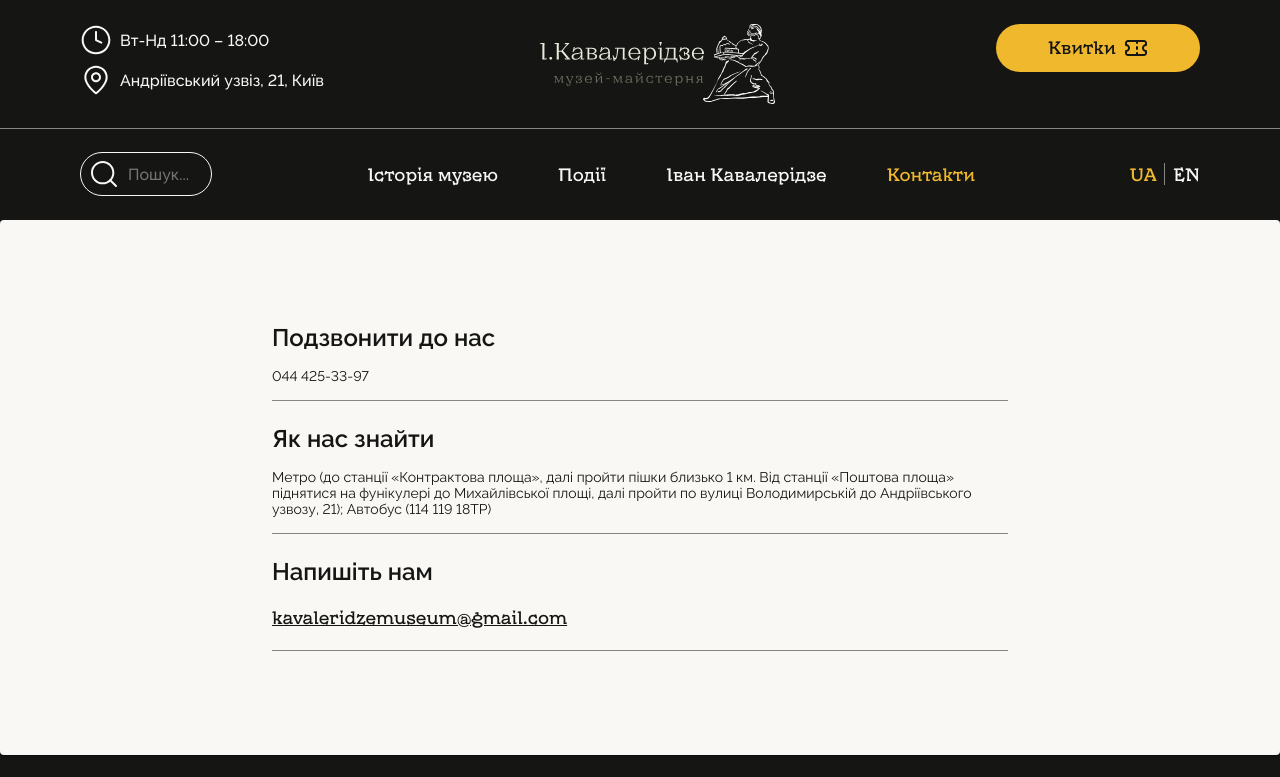
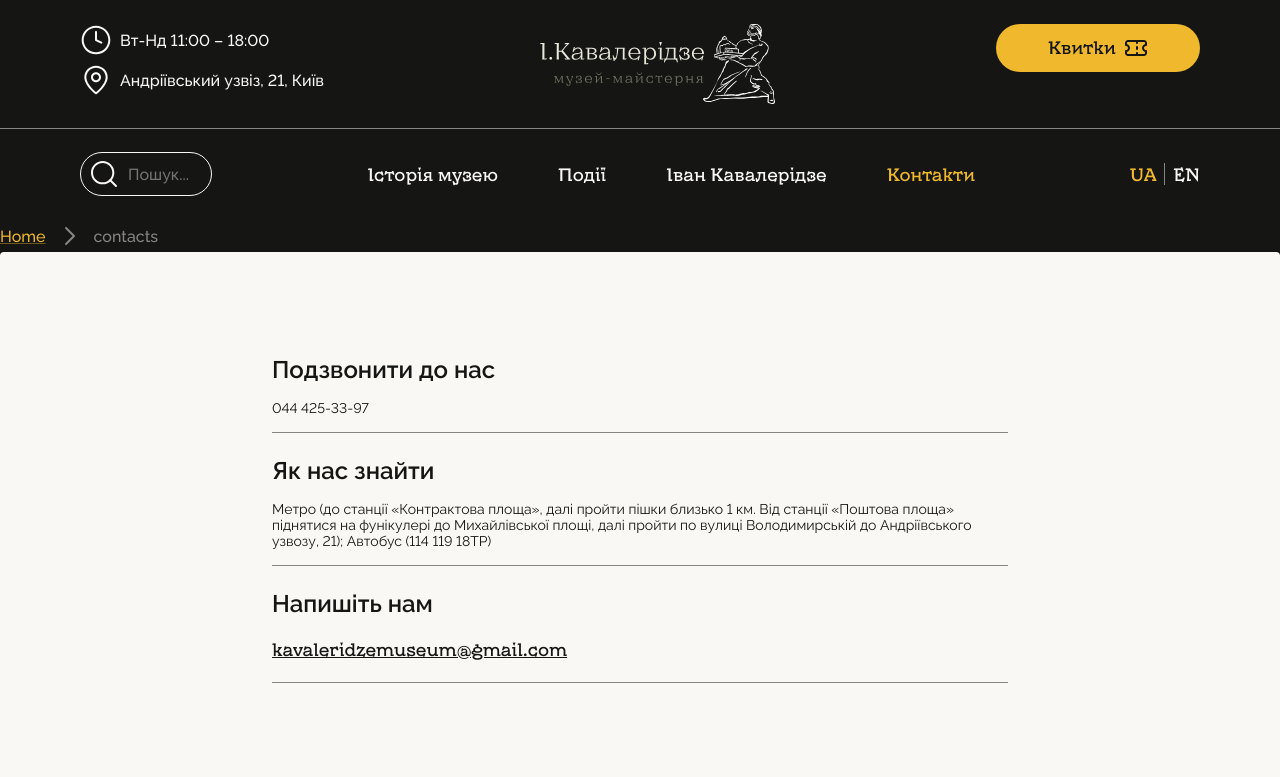
Before and after one commit to baza-trainee/kavaleridze, a React (Vite) app: page /contacts in a window 1280 px wide. Shown: the top 777 px of the page. Built offline with nearby package versions, Linux system fonts and the light colour scheme.

Commit message:
feat: add breadcrumbs component

```diff
--- a/src/App.tsx
+++ b/src/App.tsx
@@ -8,6 +8,7 @@ import MuseumHistory from './components/MuseumHistory/MuseumHistory';
 import Events from './components/Events/Events';
 import Kavaleridze from './components/Kavaleridze/Kavaleridze';
 import Tickets from './components/Tickets/Tickets';
+import Breadcrumbs from './components/Breadcrumbs/Breadcrumbs';
 
 function App() {
   return (
--- /dev/null
+++ b/src/components/Breadcrumbs/Breadcrumbs.tsx
@@ -0,0 +1,30 @@
+import { Breadcrumbs as MUIBreadcrumbs, Link, Typography } from '@mui/material';
+import { useNavigate, useLocation } from 'react-router-dom';
+import SvgSpriteIcon from '../PrimaryButton/SvgSpriteIcon';
+
+const Breadcrumbs = () => {
+  const navigate = useNavigate();
+  const { pathname } = useLocation();
+
+  const pathnames = pathname.split('/').filter(Boolean);
+
+  return (
+    <MUIBreadcrumbs separator={<SvgSpriteIcon svgSpriteId="breadcrumbsSeparator_icon" />} aria-label="breadcrumb">
+      {pathnames.length ? <Link onClick={() => navigate('/')}>Home</Link> : <Typography> Home </Typography>}
+      {pathnames.map((name, index) => {
+        const routeTo = `/${pathnames.slice(0, index + 1).join('/')}`;
+        const isLast = index === pathnames.length - 1;
+        return isLast ? (
+          <Typography key={name}>{name}</Typography>
+        ) : (
+          <Link key={name} onClick={() => navigate(routeTo)}>
+            {name}
+          </Link>
+        );
+      })}
+      {/* <SvgSpriteIcon svgSpriteId="clock_icon" /> */}
+    </MUIBreadcrumbs>
+  );
+};
+
+export default Breadcrumbs;
--- a/src/components/Contacts/Contacts.tsx
+++ b/src/components/Contacts/Contacts.tsx
@@ -1,7 +1,9 @@
 import { FC } from 'react';
-import { ContactList, ContactItem, Title, Text, ContactPaper, ContactLink,  ContactButton } from './style.ts';
+import { ContactList, ContactItem, Title, Text, ContactPaper, ContactLink, ContactButton } from './style.ts';
 import { useTheme } from '@mui/material';
 import data from '../../assets/siteData';
+import Breadcrumbs from '../Breadcrumbs/Breadcrumbs.tsx';
+
 const Contacts: FC = () => {
   const theme = useTheme();
   const { phone, email } = data.general;
@@ -12,11 +14,13 @@ const Contacts: FC = () => {
     },
   };
   return (
+    <>
+      <Breadcrumbs />
       <ContactPaper>
         <ContactList>
           <ContactItem>
             <Title variant="h3">Подзвонити до нас</Title>
-          <ContactLink  href={`tel:${phone}`} className="Blondie">
+            <ContactLink href={`tel:${phone}`} className="Blondie">
               <Text sx={textHover} variant="body1">
                 {phone}
               </Text>
@@ -31,12 +35,13 @@ const Contacts: FC = () => {
           </ContactItem>
           <ContactItem>
             <Title variant="h3">Напишіть нам</Title>
-          <ContactButton sx={{ textHover }} variant="text" >
+            <ContactButton sx={{ textHover }} variant="text">
               {email}
             </ContactButton>
           </ContactItem>
         </ContactList>
       </ContactPaper>
+    </>
   );
 };
 
```
Also changed, not shown: src/main.tsx (+10 -11 lines). Lines whose indentation alone changed are shown as unchanged.
